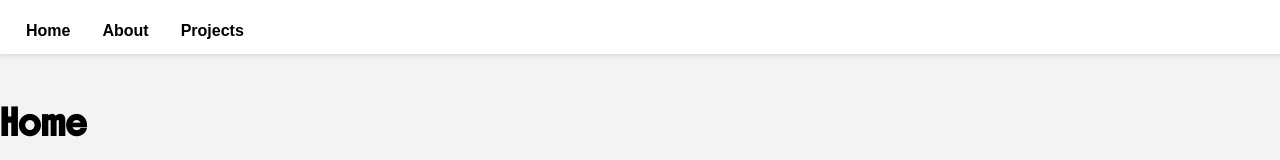
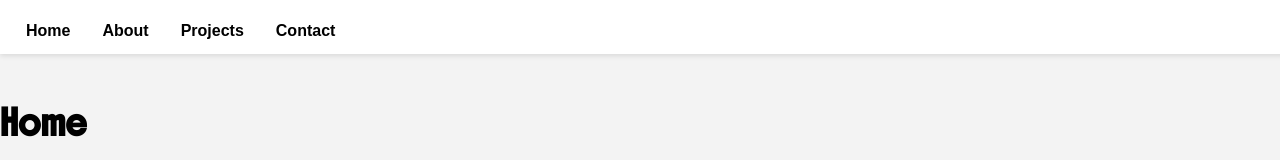
Before and after one commit to PhuongAnh2212/portfolio, a React (Create React App) app: page / in a window 1280 px wide. Shown: the top 160 px of the page. Built offline with nearby package versions, Linux system fonts and the light colour scheme.

Commit message:
Add contact

```diff
--- a/src/App.js
+++ b/src/App.js
@@ -13,6 +13,8 @@ function App() {
   const homeRef = useRef(null);
   const aboutRef = useRef(null);
   const projectsRef = useRef(null);
+  const contactRef = useRef(null);
+
 
   const scrollTo = (ref) => {
     ref.current?.scrollIntoView({ behavior: "smooth" });
@@ -24,6 +26,8 @@ function App() {
         <button style={styles.btn} onClick={() => scrollTo(homeRef)}>Home</button>
         <button style={styles.btn} onClick={() => scrollTo(aboutRef)}>About</button>
         <button style={styles.btn} onClick={() => scrollTo(projectsRef)}>Projects</button>
+        <button style={styles.btn} onClick={() => scrollTo(contactRef)}>Contact</button>
+
       </nav>
 
       <section ref={homeRef} style={{...styles.section, background:"#f3f3f3"}}>
@@ -36,6 +40,10 @@ function App() {
 
       <section ref={projectsRef} style={{...styles.section, background:"#ffe0b2"}}>
         <h1>Projects</h1>
+      </section>
+
+      <section ref={contactRef} style={{...styles.section, background:"#ffb2b2ff"}}>
+        <h1>Contact</h1>
       </section>
     </>
   );
```
